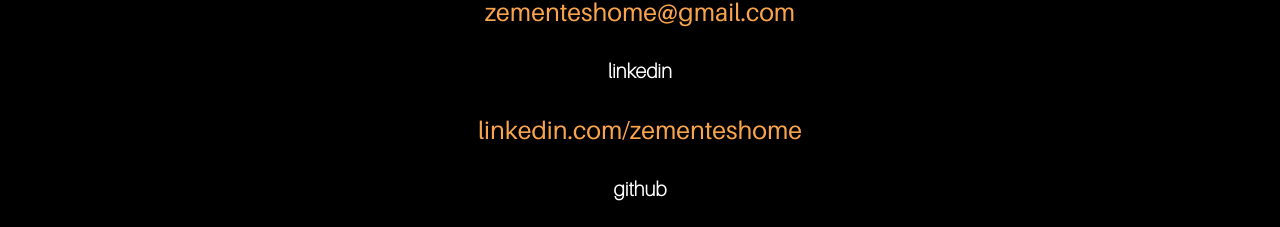
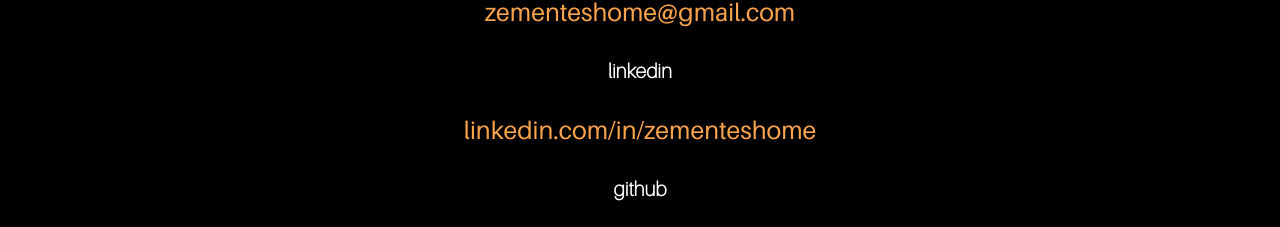
Before and after one commit to zementeshome/zemen-teshome-portfolio, a React (Create React App) app: page /contact in a window 1280 px wide. Shown: the part 373-600 px from the top of the page. Built offline with nearby package versions, Linux system fonts and the light colour scheme.

Commit message:
fixed linkedin link

```diff
--- a/src/components/Contact/Contact.jsx
+++ b/src/components/Contact/Contact.jsx
@@ -12,7 +12,7 @@
                 <h2 className="contact__sub-heading">email</h2>
                   <a className="contact__link" href="mailto: zementeshome@gmail.com" target="_blank" rel="noreferrer"><p className="contact__info">zementeshome@gmail.com</p></a>
                 <h2 className="contact__sub-heading">linkedin</h2>
-                  <a className="contact__link" href="https://www.linkedin.com/in/zementeshome/" target="_blank" rel="noreferrer"><p className="contact__info">linkedin.com/zementeshome</p></a>
+                  <a className="contact__link" href="https://www.linkedin.com/in/zementeshome/" target="_blank" rel="noreferrer"><p className="contact__info">linkedin.com/in/zementeshome</p></a>
                 <h2 className="contact__sub-heading">github</h2>
                   <a className="contact__link" href="https://github.com/zementeshome" target="_blank" rel="noreferrer"><p className="contact__info">github.com/zementeshome</p></a>
             </div>
```
Also changed, not shown: 1 other file (tests, documents, lock files or other folders).
